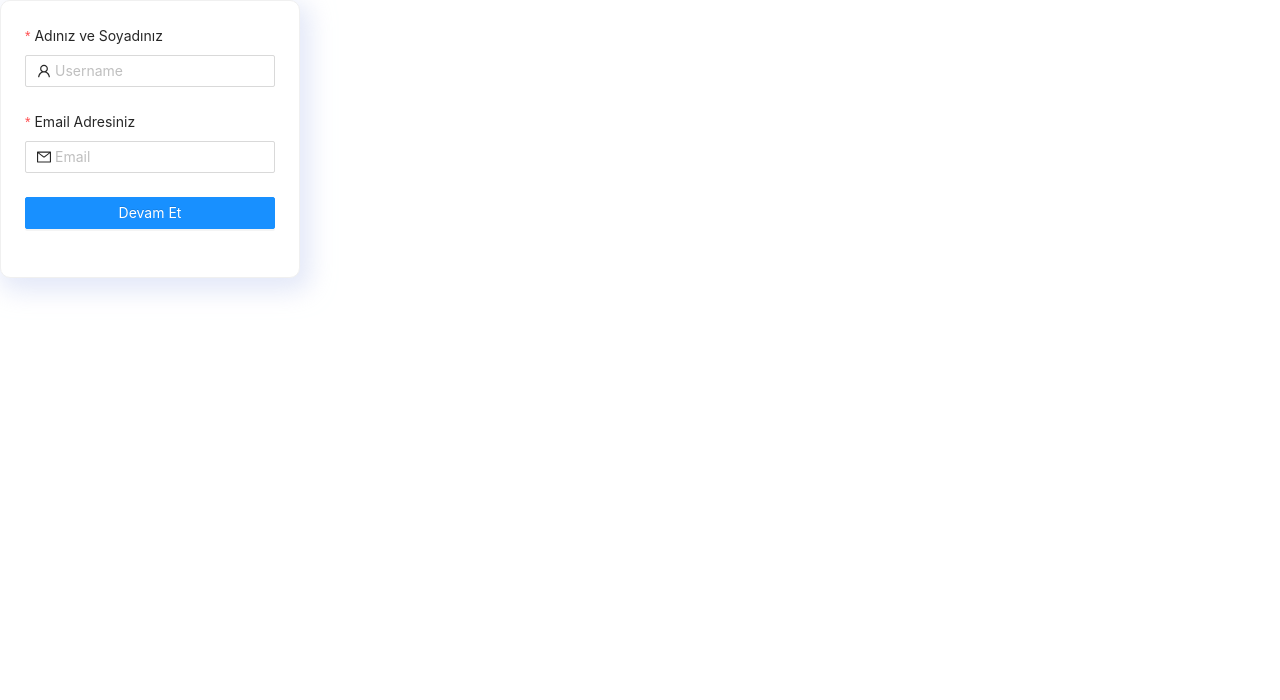
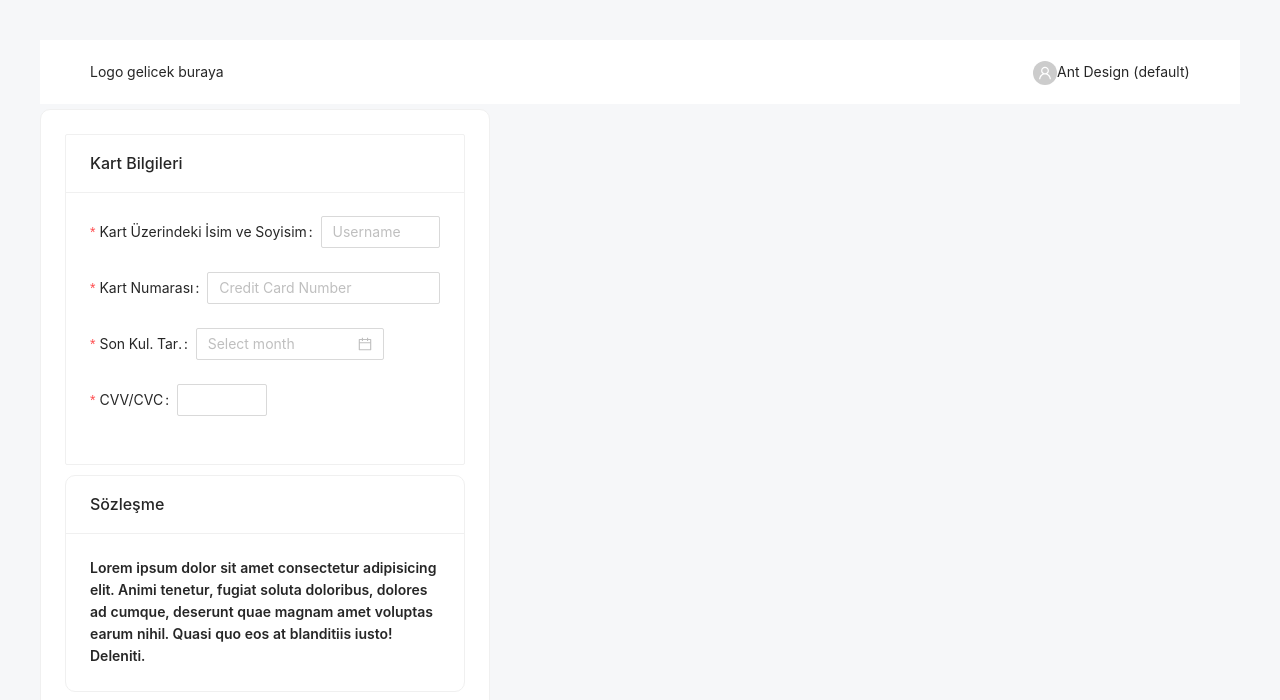
Before and after one commit to berkaygurcan/payment-demo-app, a React (Create React App) app: page /paymentContent in a window 1280 px wide. Shown: the top 700 px of the page. Built offline with nearby package versions, Linux system fonts and the light colour scheme.

Commit message:
A part of the payment page has been added as a draft

```diff
--- a/package.json
+++ b/package.json
@@ -12,6 +12,7 @@
     "react": "^18.0.0",
     "react-dom": "^18.0.0",
     "react-redux": "^7.2.8",
+    "react-router-dom": "^6.3.0",
     "react-scripts": "5.0.0"
   },
   "scripts": {
--- a/src/App.css
+++ b/src/App.css
@@ -1,7 +1,10 @@
 * {
   box-sizing: border-box;
+  margin: 0;
+  padding: 0;
+}
 
-}
+
 
 body {
   background-color: rgb(246, 247, 249);
--- a/src/App.js
+++ b/src/App.js
@@ -1,14 +1,18 @@
-import React from 'react';
-
-import { Counter } from './features/counter/Counter';
-import './App.css';
-import Login from './components/Auth/Login';
-
+import React from "react";
+import "antd/dist/antd.css";
+import "./App.css";
+import { Routes, Route, Link } from "react-router-dom";
+import PacketsContent from "./components/Content/PacketsContent";
+import Login from "./components/Auth/Login";
+import PaymentContent from "./components/Content/PaymentContent";
 function App() {
   return (
-    <div className="App">
-     <Login />
-    </div>
+    //@todo - routing yapılacak
+    <Routes>
+      <Route path="/" element={<Login />} />
+      <Route path="/packetsContent" element={<PacketsContent />} />
+      <Route path="/paymentContent" element={<PaymentContent />} />
+    </Routes>
   );
 }
 
--- a/src/components/Auth/Login.jsx
+++ b/src/components/Auth/Login.jsx
@@ -1,16 +1,25 @@
 import React from "react";
 import { Button, Card, Form, Input } from "antd";
 import { MailOutlined, UserOutlined } from "@ant-design/icons";
+import { useNavigate } from "react-router-dom";
 
 const Login = () => {
   const [form] = Form.useForm();
+  const navigate = useNavigate();
   const onFinish = (values) => {
     console.log("Received values of form: ", values);
+    navigate("/packetsContent")
     form.resetFields();
   };
   return (
     <>
-      <Card style={{ width: 300, borderRadius: 10 ,boxShadow: "5px 8px 24px 5px rgba(208, 216, 243, 0.6)" }}>
+      <Card
+        style={{
+          width: 300,
+          borderRadius: 10,
+          boxShadow: "5px 8px 24px 5px rgba(208, 216, 243, 0.6)",
+        }}
+      >
         <Form
           name="normal_login"
           className="login-form"
--- /dev/null
+++ b/src/components/Content/HeaderComp.jsx
@@ -0,0 +1,22 @@
+import { UserOutlined } from "@ant-design/icons";
+import { Avatar } from "antd";
+import Text from "antd/lib/typography/Text";
+
+import React from "react";
+
+const HeaderComp = () => {
+  return (
+    <header id="main-header" style={{ display: "flex", justifyContent: "space-between"}} >
+      <div>
+        Logo gelicek buraya
+      </div>
+
+      <div>
+        <Avatar size="small" icon={<UserOutlined />} />
+        <Text>Ant Design (default)</Text>
+      </div>
+    </header>
+  );
+};
+
+export default HeaderComp;
--- /dev/null
+++ b/src/components/Content/Packets.jsx
@@ -0,0 +1,103 @@
+import { Button, Card, Divider, Image, List, Space } from "antd";
+import Title from "antd/lib/typography/Title";
+
+import React from "react";
+
+const Packets = () => {
+  //bu data normalde state ile gelicek
+  const data = [
+    {
+      title: "Title 1",
+    },
+    {
+      title: "Title 2",
+    },
+    {
+      title: "Title 3",
+    },
+    {
+      title: "Title 4",
+    },
+    {
+      title: "Title 5",
+    },
+    {
+      title: "Title 6",
+    },
+  ];
+  return (
+    <>
+      <List
+        grid={{
+          gutter: 16,
+          xs: 1,
+          sm: 2,
+          md: 2,
+          lg: 2,
+          xl: 2,
+          xxl: 2,
+        }}
+        dataSource={data}
+        renderItem={(item) => (
+          <List.Item onClick={() => console.log(item.title)}>
+            <Card>
+              <div style={{ display: "flex", alignItems: "center" }}>
+                <Image
+                  width={100}
+                  src="https://zos.alipayobjects.com/rmsportal/jkjgkEfvpUPVyRjUImniVslZfWPnJuuZ.png"
+                />
+
+                <div
+                  style={{
+                    display: "flex",
+                    flexDirection: "column",
+                    marginLeft: 20,
+                  }}
+                >
+                  <div
+                    style={{
+                      display: "flex",
+                      gap: 100,
+                      direction: "row",
+                      alignItems: "center",
+                      justifyContent: "center",
+                    }}
+                  >
+                    <p>paket adı</p>
+
+                    <p>paket parası</p>
+                  </div>
+
+                  <div style={{ display: "flex" }}>Detaylar</div>
+
+                  <div style={{ display: "flex" }}>Tagler</div>
+                </div>
+              </div>
+            </Card>
+          </List.Item>
+        )}
+      />
+
+      <Divider />
+
+      <div
+        style={{
+          display: "flex",
+          direction: "row",
+          alignItems: "center",
+          justifyContent: "space-around",
+        }}
+      >
+        <div>
+          <Title level={5}>Seçilen Paket Tutarı : 100 Tl</Title>
+        </div>
+
+        <Button type="primary" style={{ marginBottom: 10 }} size={"medium"}>
+          Primary
+        </Button>
+      </div>
+    </>
+  );
+};
+
+export default Packets;
--- /dev/null
+++ b/src/components/Content/PacketsContent.jsx
@@ -0,0 +1,20 @@
+import { Layout } from "antd";
+import { Content, Header } from "antd/lib/layout/layout";
+import React from "react";
+import HeaderComp from "./HeaderComp";
+import Packets from "./Packets";
+
+const PacketsContent = () => {
+  return (
+    <Layout style={{padding:40}} >
+      <Header style={{ backgroundColor: "#fff", marginBottom: 5 }}>
+        <HeaderComp />
+      </Header>
+      <Content style={{backgroundColor: "#fff", borderRadius: 10,padding: 10}}>
+        <Packets />
+      </Content>
+    </Layout>
+  );
+};
+
+export default PacketsContent;
--- /dev/null
+++ b/src/components/Content/Payment.jsx
@@ -0,0 +1,107 @@
+import { Button, Card, DatePicker, Form, Input, InputNumber } from "antd";
+import Text from "antd/lib/typography/Text";
+import React from "react";
+
+const Payment = () => {
+  const [form] = Form.useForm();
+
+  const onFinish = (values) => {
+    console.log("Received values of form: ", values);
+  };
+
+  const config = {
+    rules: [
+      {
+        type: "object",
+        required: true,
+        message: "Please select time!",
+      },
+    ],
+  };
+
+  const onPayment = () => {
+    form.submit();
+  };
+  return (
+    <Card style={{maxWidth: 450, borderRadius: 10}}>
+      <Card
+        title="Kart Bilgileri"
+        style={{
+          width: 400,
+
+        }}
+      >
+        <Form
+          name="normal_login"
+          className="login-form"
+          layout="horizontal"
+          form={form}
+          initialValues={{
+            remember: true,
+          }}
+          onFinish={onFinish}
+        >
+          <Form.Item
+            label="Kart Üzerindeki İsim ve Soyisim"
+            name="username"
+            rules={[
+              {
+                required: true,
+                message: "Please input your Username!",
+              },
+            ]}
+          >
+            <Input placeholder="Username" />
+          </Form.Item>
+          <Form.Item
+            name="email"
+            label="Kart Numarası"
+            rules={[
+              {
+                required: true,
+                message: "Please input your Credit Card Number!",
+              },
+            ]}
+          >
+            <Input placeholder="Credit Card Number" />
+          </Form.Item>
+
+          <Form.Item name="date-time-picker" label="Son Kul. Tar." {...config}>
+            <DatePicker format={"MM/YYYY"} picker="month" />
+
+          </Form.Item>
+          <Form.Item
+            label="CVV/CVC"
+            name="inputNumber"
+            rules={[
+              {
+                required: true,
+                message: "Please input your CVV/CVC!",
+              },
+            ]}
+          >
+            <InputNumber min={100} max={999} />
+          </Form.Item>
+        </Form>
+      </Card>
+
+      <Card
+        title="Sözleşme"
+        style={{
+          width: 400,
+          marginTop:10,
+          borderRadius: 10,
+        }}
+      >
+        <Text strong>
+          Lorem ipsum dolor sit amet consectetur adipisicing elit. Animi
+          tenetur, fugiat soluta doloribus, dolores ad cumque, deserunt quae
+          magnam amet voluptas earum nihil. Quasi quo eos at blanditiis iusto!
+          Deleniti.
+        </Text>
+      </Card>
+    </Card>
+  );
+};
+
+export default Payment;
--- /dev/null
+++ b/src/components/Content/PaymentContent.jsx
@@ -0,0 +1,20 @@
+import { Layout } from "antd";
+import { Content, Header } from "antd/lib/layout/layout";
+import React from "react";
+import HeaderComp from "./HeaderComp";
+import Payment from "./Payment";
+
+const PaymentContent = () => {
+  return (
+    <div style={{ padding: 40 }}>
+
+      <Header style={{ backgroundColor: "#fff", marginBottom: 5 }}>
+        <HeaderComp />
+      </Header>
+
+      <Payment />
+    </div>
+  );
+};
+
+export default PaymentContent;
--- a/src/index.js
+++ b/src/index.js
@@ -1,17 +1,18 @@
-import React from 'react';
-import ReactDOM from 'react-dom';
-import './index.css';
-import App from './App';
-import { store } from './app/store';
-import { Provider } from 'react-redux';
-import 'antd/dist/antd.css';
-
+import React from "react";
+import ReactDOM from "react-dom";
+import "./index.css";
+import App from "./App";
+import { store } from "./app/store";
+import { Provider } from "react-redux";
+import { BrowserRouter } from "react-router-dom";
 
 ReactDOM.render(
   <React.StrictMode>
     <Provider store={store}>
-      <App />
+      <BrowserRouter>
+        <App />
+      </BrowserRouter>
     </Provider>
   </React.StrictMode>,
-  document.getElementById('root')
+  document.getElementById("root")
 );
```
Also changed, not shown: src/index.css (line endings or trailing spaces), 1 other file (tests, documents, lock files or other folders).
